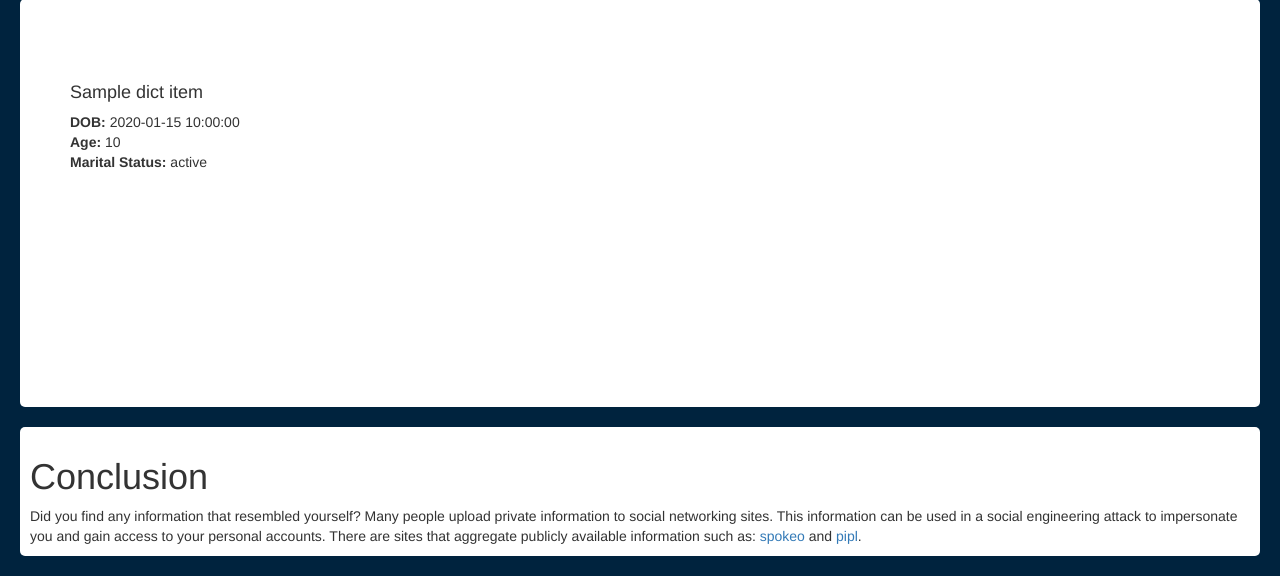
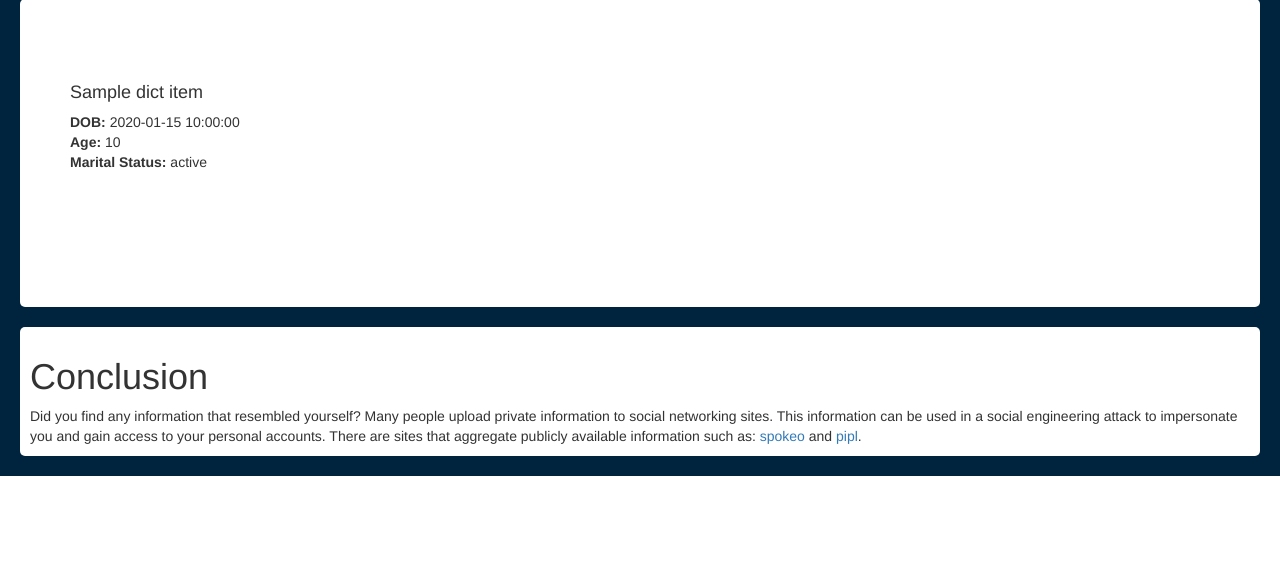
Before and after one commit to vu-vinhcent/schoolserver-test, a Flask app: template templates/searchresults.html in a window 1280 px wide. Shown: the part 343-919 px from the top of the page. After the commit the page ends 819 px from the top, so only its background shows below. Run offline with Flask 2, Linux system fonts and the light colour scheme; the template is opened without the code that fills it: most values are stand-ins (such as "Sample title", 1, 10 or a date in 2020); some libraries are stand-ins or nearby versions.

Commit message:
messed with heights

```diff
--- a/templates/searchresults.html
+++ b/templates/searchresults.html
@@ -10,7 +10,7 @@
 <style>
 #card_div {
   width: 300px;
-  height: 300px;
+  height: 200px;
   margin: 24px 0;
   padding: 16px;
   overflow-y: scroll;
```
